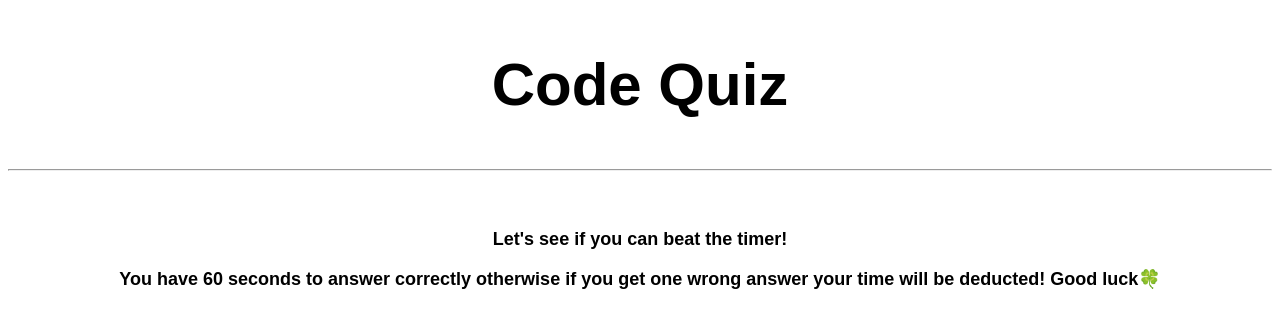
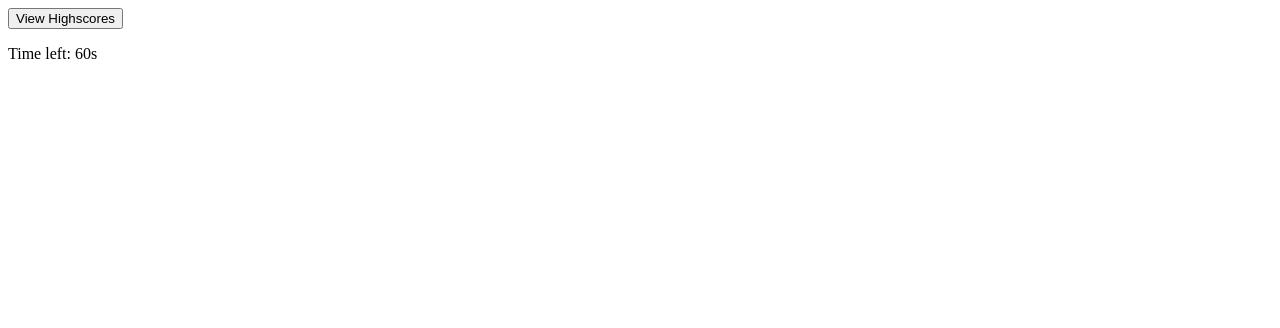
Before and after one commit to ashrean/codequiz-webAPI, a plain HTML site: page index.html in a window 1280 px wide. Drawn offline with Linux system fonts and the light colour scheme.

Commit message:
pseudocoding html

```diff
--- a/assets/css/style.css
+++ b/assets/css/style.css
@@ -1,4 +1,4 @@
-* {
+/* * {
     font-family: Arial, Helvetica, sans-serif;
 }
 
@@ -15,4 +15,4 @@
     margin-left: 35px;
     margin-right: 35px;
 
-}
+} */
--- a/assets/js/questions.js
+++ b/assets/js/questions.js
@@ -30,7 +30,7 @@ var questions = [
     {
         // question 5 //
         question: "The array object is enclosed with ____",
-        choices: ["square brackets", "circle brackets", "curly braces", "quotes"]
+        choices: ["square brackets", "circle brackets", "curly braces", "quotes"];
         answer: "square brackets"
     },
 
@@ -44,14 +44,14 @@ var questions = [
 
     {
         // question 7 //
-        question: "Which scope lets variables be accessible on a internal scale?"
+        question: "Which scope lets variables be accessible on a internal scale?",
         choices: ["internal scope", "global scope", "nether scope", "local scope"],
         answer: "local scope"
     },
 
     {
         // question 8 //
-        question: "The variable is declared by using ___"
+        question: "The variable is declared by using ___",
         choices: ["arr", "nav", "vari", "var"],
         answer: "var"
     },
--- a/index.html
+++ b/index.html
@@ -8,23 +8,41 @@
     <!-- linking css to index page  -->
     <link rel="stylesheet" href="./assets/css/style.css">
 </head>
+
 <body>
-    <section class="title">
-        <header>
-            <h1> Code Quiz</h1>
-            <hr>
-        </header>
-    </section>
-    <br>
-    <section id="description">
-        <h2>
-            <p> Let's see if you can beat the timer!</p>
-            <p> You have 60 seconds to answer correctly otherwise if you get one wrong answer
-                 your time will be deducted! Good luck🍀
-            </p>
-        </h2>
-    </section>
+    <!-- To view highscore in the left hand corner -->
+    <header>
+        <div class = "header">
+            <div>
+                <button class ="button" id = "check_score"> View Highscores</button>
+            </div>
+
+            <!-- Timer on the right hand corner -->
+            <div>
+                <p id ="timer"> Time left: 60s</p>
+            </div>
+        </div>
+    </header>
 
 
-</body>
+    <main>
+        <div>
+            <!-- Instruction Section  -->
+            <section>
+
+            </section>
+
+        </div>
+
+        <!-- Question Section -->
+        <section>
+            <div>
+                <!-- question body -->
+            </div>
+
+        </section>
+
+    </body>
+    </main>
+
 </html>
```
